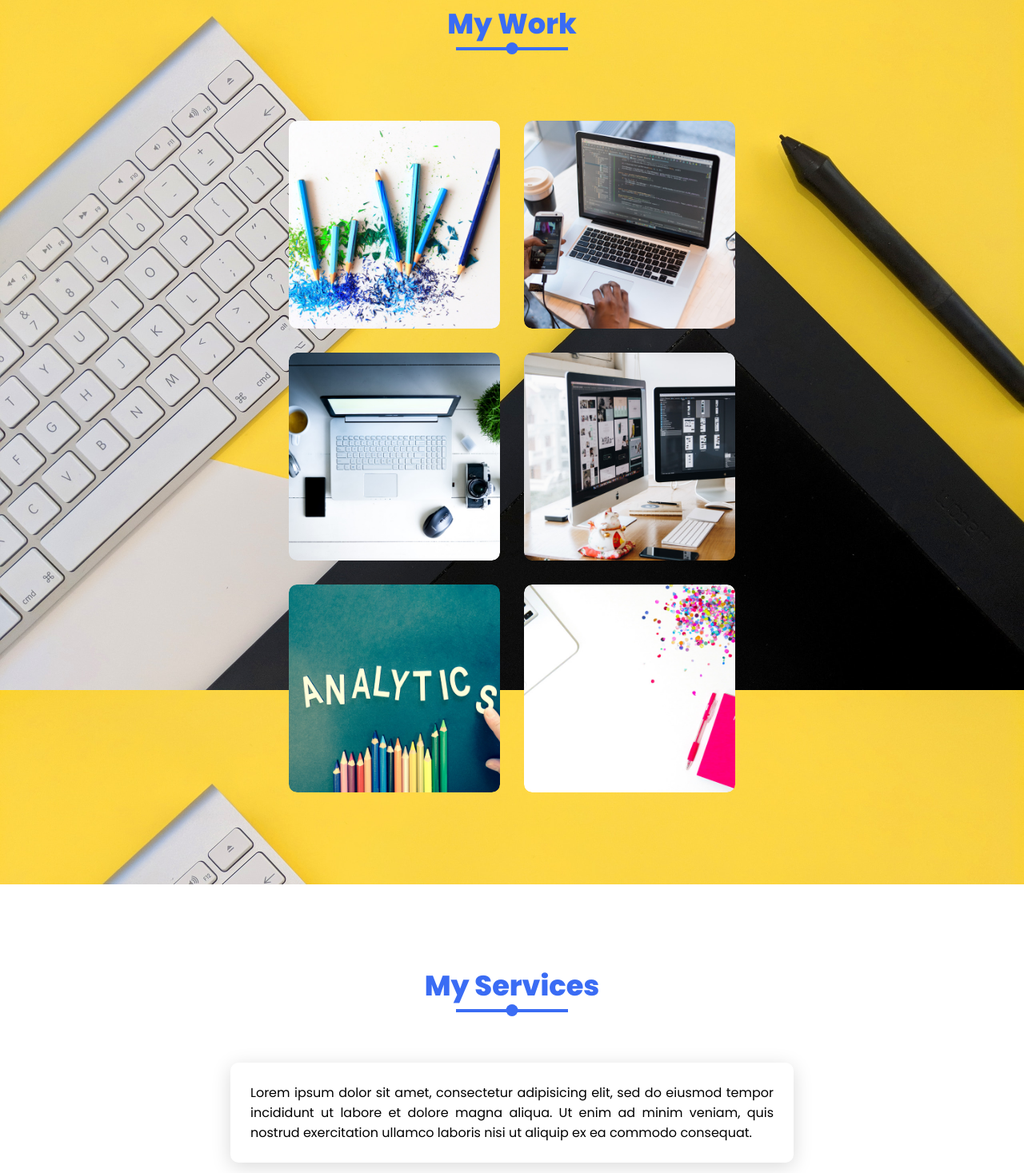
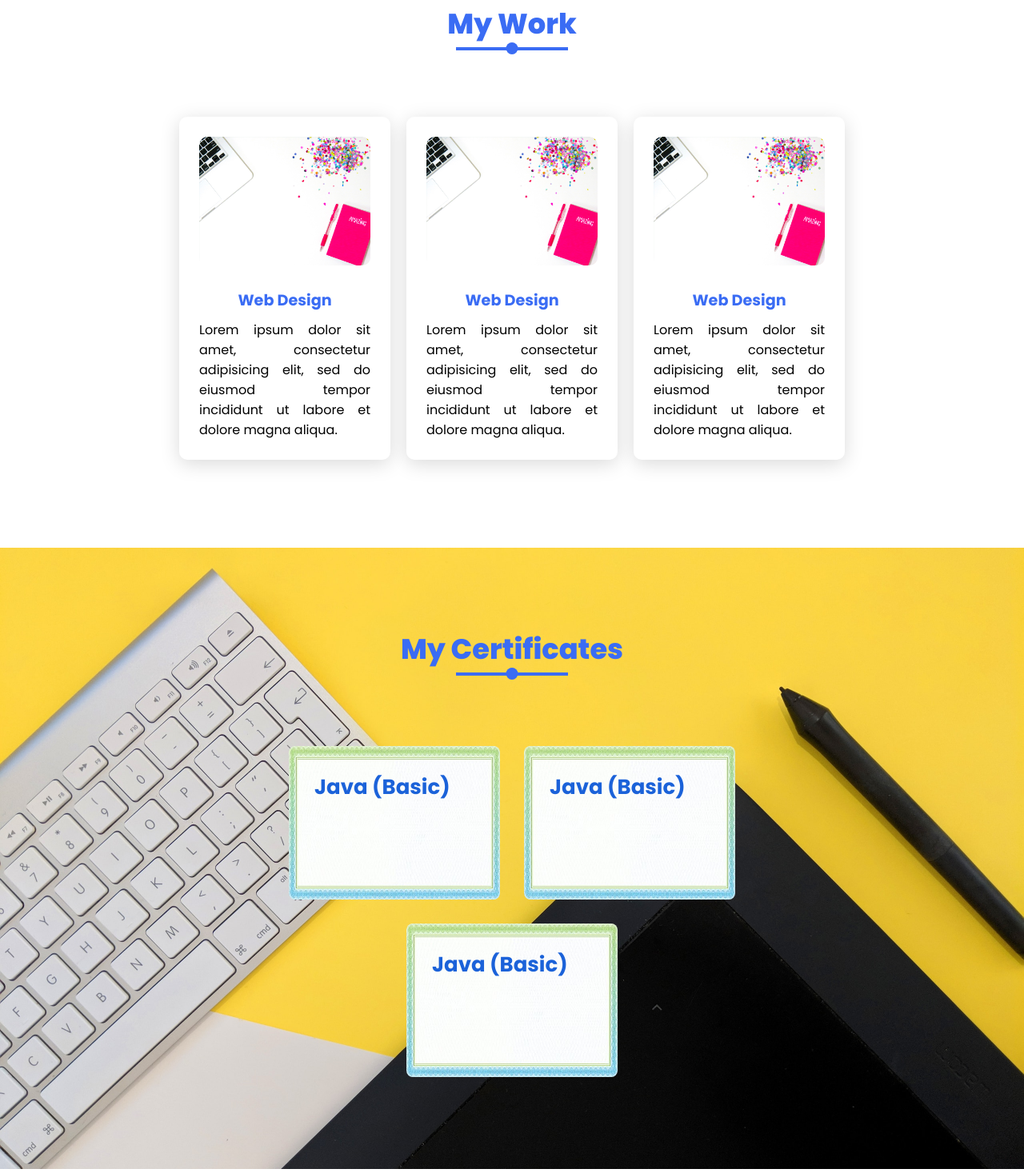
Before and after one commit to Akshat303/myPortfolio, a plain HTML site: page index.html in a window 1280 px wide. Shown: the part 2894-4361 px from the top of the page at 80% size. Drawn offline with nearby package versions, Linux system fonts and the light colour scheme.

Commit message:
add certificate section

```diff
--- a/index.html
+++ b/index.html
@@ -260,9 +260,94 @@
       </div>
     </section>
 
-    <!-- ================work==================== -->
+    <!-- =============My Work================ -->
+    <section class="services" id="work">
+      <div class="title reveal">
+        <h2 class="section-title">My Work</h2>
+        <!-- <p class="service-card">
+          Lorem ipsum dolor sit amet, consectetur adipisicing elit, sed do
+          eiusmod tempor incididunt ut labore et dolore magna aliqua. Ut enim ad
+          minim veniam, quis nostrud exercitation ullamco laboris nisi ut
+          aliquip ex ea commodo consequat.
+        </p> -->
+      </div>
+      <div class="content">
+        <div class="card reveal">
+          <div class="card-img">
+            <img class="workImage" src="images/work6.jpg" alt="" />
+          </div>
+          <div class="info">
+            <h3>Web Design</h3>
+            <p>
+              Lorem ipsum dolor sit amet, consectetur adipisicing elit, sed do
+              eiusmod tempor incididunt ut labore et dolore magna aliqua.
+            </p>
+          </div>
+        </div>
+        <div class="card reveal">
+          <div class="card-img">
+            <img class="workImage" src="images/work6.jpg" alt="" />
+          </div>
+          <div class="info">
+            <h3>Web Design</h3>
+            <p>
+              Lorem ipsum dolor sit amet, consectetur adipisicing elit, sed do
+              eiusmod tempor incididunt ut labore et dolore magna aliqua.
+            </p>
+          </div>
+        </div>
+        <div class="card reveal">
+          <div class="card-img">
+            <img class="workImage" src="images/work6.jpg" alt="" />
+          </div>
+          <div class="info">
+            <h3>Web Design</h3>
+            <p>
+              Lorem ipsum dolor sit amet, consectetur adipisicing elit, sed do
+              eiusmod tempor incididunt ut labore et dolore magna aliqua.
+            </p>
+          </div>
+        </div>
+      </div>
+    </section>
 
-    <section class="work" id="work">
+    <!-- ==============certificates============== -->
+    <section
+      class="certificates"
+      id="certificates
+"
+    >
+      <div class="title reveal">
+        <h2 class="section-title">My Certificates</h2>
+      </div>
+      <div class="content">
+        <div class="card reveal">
+          <div class="card-img-certificates">
+            <h3 class="skill-card-certificates">
+              <span class="skill-title">Java (Basic)</span>
+            </h3>
+          </div>
+        </div>
+        <div class="card reveal">
+          <div class="card-img-certificates">
+            <h3 class="skill-card-certificates">
+              <span class="skill-title">Java (Basic)</span>
+            </h3>
+          </div>
+        </div>
+        <div class="card reveal">
+          <div class="card-img-certificates">
+            <h3 class="skill-card-certificates">
+              <span class="skill-title">Java (Basic)</span>
+            </h3>
+          </div>
+        </div>
+      </div>
+    </section>
+
+    <!-- ==================================== -->
+
+    <!-- <section class="certificates" id="work">
       <div class="title reveal">
         <h2 class="section-title">My Work</h2>
       </div>
@@ -282,26 +367,11 @@
             <img src="images/work3.jpg" alt="" />
           </div>
         </div>
-        <div class="card reveal">
-          <div class="card-img">
-            <img src="images/work4.jpg" alt="" />
-          </div>
-        </div>
-        <div class="card reveal">
-          <div class="card-img">
-            <img src="images/work5.jpg" alt="" />
-          </div>
-        </div>
-        <div class="card reveal">
-          <div class="card-img">
-            <img src="images/work6.jpg" alt="" />
-          </div>
-        </div>
         <!-- <div class="title reveal">
           <a href="#" class="btn">See All</a>
         </div> -->
-      </div>
-    </section>
+    <!-- </div>
+    </section> -->
     <!-- =================services================================ -->
     <section class="services" id="services">
       <div class="title reveal">
@@ -316,46 +386,10 @@
       <div class="content">
         <div class="card reveal">
           <div class="service-icon">
-            <i class="fas fa-palette"></i>
-          </div>
-          <div class="info">
-            <h3>Web Design</h3>
-            <p>
-              Lorem ipsum dolor sit amet, consectetur adipisicing elit, sed do
-              eiusmod tempor incididunt ut labore et dolore magna aliqua.
-            </p>
-          </div>
-        </div>
-        <div class="card reveal">
-          <div class="service-icon">
             <i class="fas fa-file-code"></i>
           </div>
           <div class="info">
             <h3>Web Development</h3>
-            <p>
-              Lorem ipsum dolor sit amet, consectetur adipisicing elit, sed do
-              eiusmod tempor incididunt ut labore et dolore magna aliqua.
-            </p>
-          </div>
-        </div>
-        <div class="card reveal">
-          <div class="service-icon">
-            <i class="fas fa-object-group"></i>
-          </div>
-          <div class="info">
-            <h3>Motion Graphic Design</h3>
-            <p>
-              Lorem ipsum dolor sit amet, consectetur adipisicing elit, sed do
-              eiusmod tempor incididunt ut labore et dolore magna aliqua.
-            </p>
-          </div>
-        </div>
-        <div class="card reveal">
-          <div class="service-icon">
-            <i class="fas fa-object-group"></i>
-          </div>
-          <div class="info">
-            <h3>Motion Graphic Design</h3>
             <p>
               Lorem ipsum dolor sit amet, consectetur adipisicing elit, sed do
               eiusmod tempor incididunt ut labore et dolore magna aliqua.
--- a/style.css
+++ b/style.css
@@ -428,9 +428,24 @@ p.technology {
   margin-top: 20px;
 }
 
+.card-img {
+  position: relative;
+  height: 180px;
+  overflow: hidden;
+  border-radius: 10px;
+}
+img.workImage {
+  position: absolute;
+  top: 0;
+  left: 0;
+  width: 100%;
+  object-fit: cover;
+  border-radius: 10px;
+}
+
 .title p {
   font-size: 1em;
-  width: 80%;
+  width: 94%;
 }
 
 .service-card {
@@ -479,10 +494,10 @@ p.technology {
   margin: 10px;
 }
 
-/* .work {
+/* .certificates {
   background: #000016;
 } */
-.work {
+.certificates {
   position: relative;
   width: 100%;
   /* min-height: 100vh; */
@@ -492,7 +507,7 @@ p.technology {
   background-attachment: fixed;
 }
 
-.work .content {
+.certificates .content {
   display: flex;
   justify-content: center;
   flex-direction: row;
@@ -500,13 +515,13 @@ p.technology {
   margin-top: 20px;
 }
 
-.work .content .card {
+.certificates .content .card {
   /* width: 340px; */
   margin: 15px;
   flex-basis: 30%;
 }
 
-.work .content .card .card-img {
+.certificates .content .card .card-img {
   position: relative;
   width: 100%;
   height: 260px;
@@ -514,7 +529,7 @@ p.technology {
   border-radius: 10px;
 }
 
-.work .content .card .card-img img {
+.certificates .content .card .card-img img {
   position: absolute;
   top: 0;
   left: 0;
@@ -525,7 +540,7 @@ p.technology {
   transition: 0.5s ease;
 }
 
-.work .content .card .card-img img:hover {
+.certificates .content .card .card-img img:hover {
   transform: scale(1.2);
 }
 
@@ -777,7 +792,7 @@ p.technology {
 }
 
 @media (max-width: 600px) {
-  .work .content .card {
+  .certificates .content .card {
     flex-basis: 70%;
   }
   .services .content .card {
@@ -835,3 +850,25 @@ p.technology {
   border-radius: 6px;
   cursor: pointer;
 }
+
+.certificates .content .card .card-img-certificates {
+  background: url(./images/certificate-bg.jpg) 0 0/100% 100% no-repeat;
+  border: 1px solid var(--color-border) !important;
+  border-radius: 0.5rem;
+  box-shadow: none !important;
+}
+
+h3.skill-card-certificates {
+  margin: 2rem;
+  z-index: 1;
+  color: #1b62d9;
+  font-weight: bold;
+  font-size: 26px;
+}
+
+.card-img-certificates {
+  position: relative;
+  height: 12rem;
+  overflow: hidden;
+  border-radius: 10px;
+}
```
Also changed, not shown: images/certificate-bg.jpg (added).
